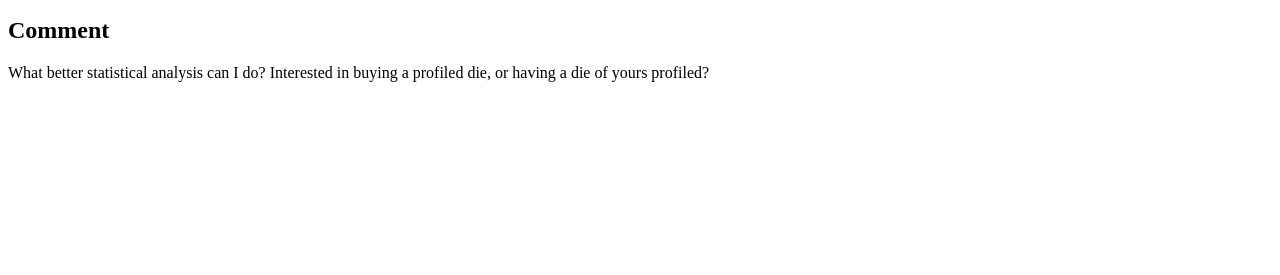
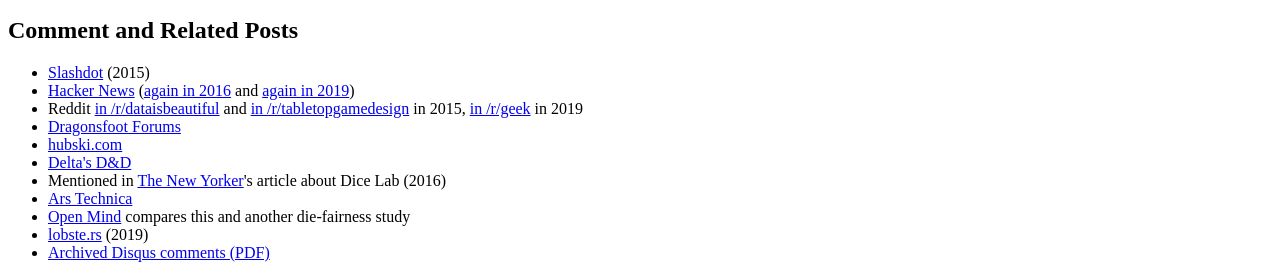
Before and after one commit to markfickett/dicehistogram, a plain HTML site: page index.html in a window 1280 px wide. Shown: the part 5387-5662 px from the top of the page. Before the commit the page ends 5485 px from the top, so only its background shows below. Drawn offline with Linux system fonts and the light colour scheme; a script that the page names is missing.

Commit message:
rm disqus, add site mentions

```diff
--- a/index.html
+++ b/index.html
@@ -270,29 +270,18 @@
 
 <p><a rel="license" href="http://creativecommons.org/licenses/by-nc/4.0/"><img alt="Creative Commons License" style="border-width:0" src="https://i.creativecommons.org/l/by-nc/4.0/80x15.png" /></a> These data, images, and code may be reused under the <a rel="license" href="http://creativecommons.org/licenses/by-nc/4.0/">Creative Commons Attribution-NonCommercial 4.0 International License</a>.</p>
 
-<h2 id="comments">Comment</h2>
+<h2 id="comments">Comment and Related Posts</h2>
 
-<p>What better statistical analysis can I do? Interested in buying a profiled die, or having a die of yours profiled?</p>
-
-<div id="disqus_thread"></div>
-<script>
-/**
-* RECOMMENDED CONFIGURATION VARIABLES: EDIT AND UNCOMMENT THE SECTION BELOW TO INSERT DYNAMIC VALUES FROM YOUR PLATFORM OR CMS.
-* LEARN WHY DEFINING THESE VARIABLES IS IMPORTANT: https://disqus.com/admin/universalcode/#configuration-variables
-*/
-/*
-var disqus_config = function () {
-this.page.url = 'http://www.markfickett.com/dice'; // Replace PAGE_URL with your page's canonical URL variable
-this.page.identifier = 'markfickett/stuff/389'; // Replace PAGE_IDENTIFIER with your page's unique identifier variable
-};
-*/
-(function() { // DON'T EDIT BELOW THIS LINE
-var d = document, s = d.createElement('script');
-
-s.src = '//markfickett.disqus.com/embed.js';
-
-s.setAttribute('data-timestamp', +new Date());
-(d.head || d.body).appendChild(s);
-})();
-</script>
-<noscript>Please enable JavaScript to view the <a href="https://disqus.com/?ref_noscript" rel="nofollow">comments powered by Disqus.</a></noscript>
+<ul>
+<li><a href="http://science.slashdot.org/story/15/12/01/1715253/experimental-study-of-29-polyhedral-dice-using-rolling-machine-opencv-analysis">Slashdot</a> (2015)</li>
+<li><a href="https://news.ycombinator.com/item?id=19256345">Hacker News</a> (<a href="https://news.ycombinator.com/item?id=12635555">again in 2016</a> and <a href="https://news.ycombinator.com/item?id=19256345">again in 2019</a>)</li>
+<li>Reddit <a href="https://www.reddit.com/r/dataisbeautiful/comments/3v18d5/fairness_of_20_sided_dice_through_an_automated/">in /r/dataisbeautiful</a> and <a href="https://www.reddit.com/r/tabletopgamedesign/comments/3v57h5/article_on_the_fairness_of_commercially_available/">in /r/tabletopgamedesign</a> in 2015, <a href="https://www.reddit.com/r/geek/comments/aw519z/how_fair_is_my_d20/">in /r/geek</a> in 2019</li>
+<li><a href="http://www.dragonsfoot.org/forums/viewtopic.php?f=11&t=72382">Dragonsfoot Forums</a></li>
+<li><a href="https://hubski.com/pub?id=308069">hubski.com</a></li>
+<li><a href="http://deltasdnd.blogspot.com/2015/12/mark-fickett-rolls-lots-of-dice.html">Delta's D&amp;D</a></li>
+<li>Mentioned in <a href="http://www.newyorker.com/tech/elements/the-dice-you-never-knew-you-needed">The New Yorker</a>'s article about Dice Lab (2016)</li>
+<li><a href="http://arstechnica.co.uk/the-multiverse/2016/08/how-fair-is-your-d20/">Ars Technica</a></li>
+<li><a href="https://tamino.wordpress.com/2016/05/01/lucky-d20/">Open Mind</a> compares this and another die-fairness study</li>
+<li><a href="https://lobste.rs/s/tkcyji/dice_roller_comparing_fairness_d20_dice">lobste.rs</a> (2019)</li>
+<li><a href="20190508disquscommentsexport.pdf">Archived Disqus comments (PDF)</a></li>
+</ul>
```
